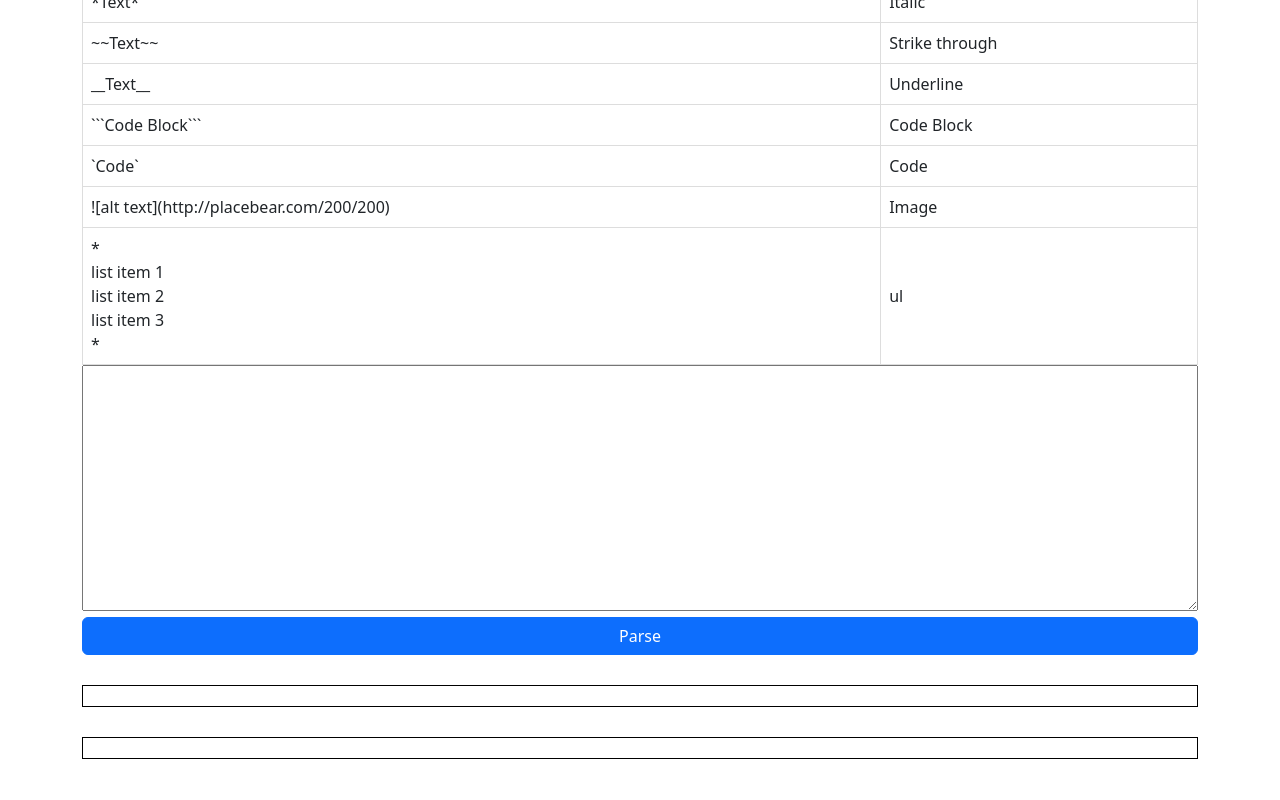
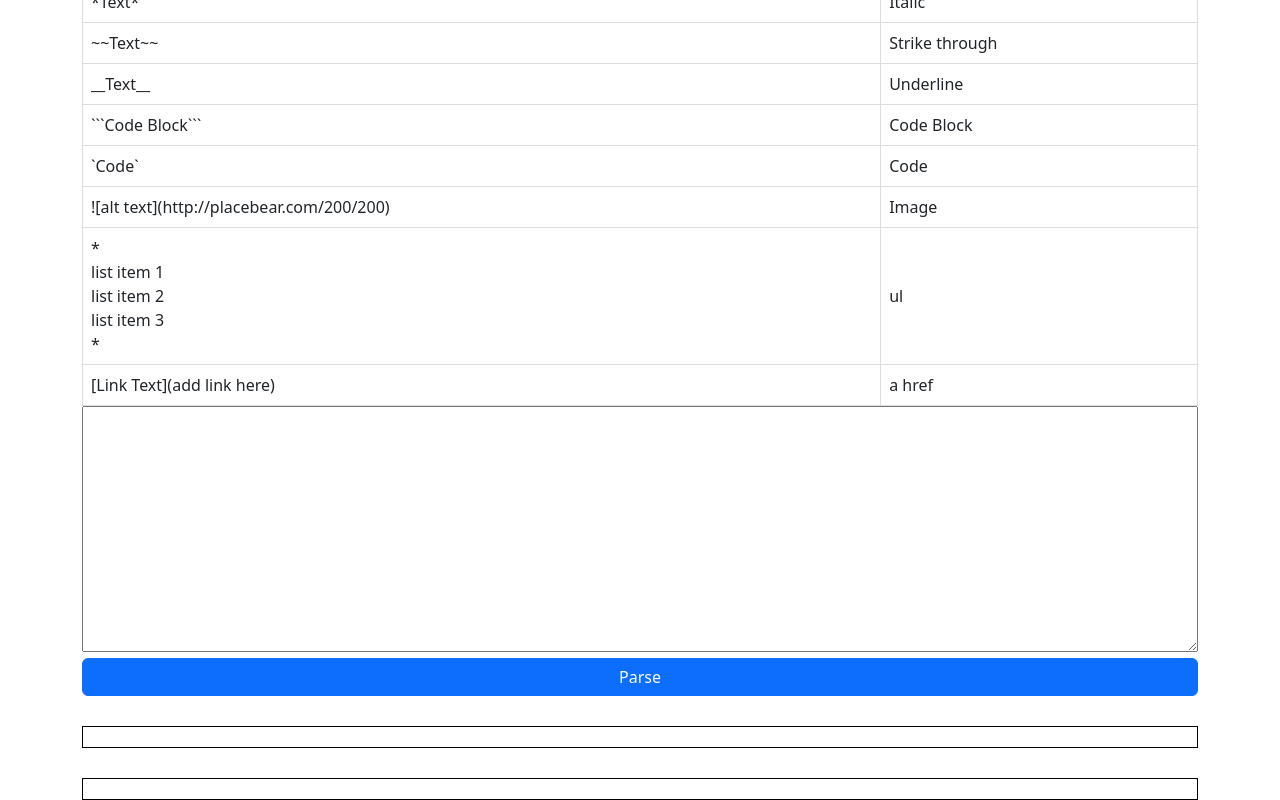
Before and after one commit to DamirPavlik/markdown-to-html-parser, a plain HTML site: page index.html in a window 1280 px wide. Shown: the part 549-1349 px from the top of the page. Before the commit the page ends 1308 px from the top, so only its background shows below. Drawn offline with nearby package versions, Linux system fonts and the light colour scheme.

Commit message:
feat: add a href to table

```diff
--- a/index.html
+++ b/index.html
@@ -85,6 +85,10 @@
                 </td>
                 <td>ul</td>
             </tr>
+            <tr>
+                <td>[Link Text](add link here)</td>
+                <td>a href</td>
+            </tr>
         </table>
         <form>
             <textarea name="" id="" rows="10" class="w-100"></textarea>
```
